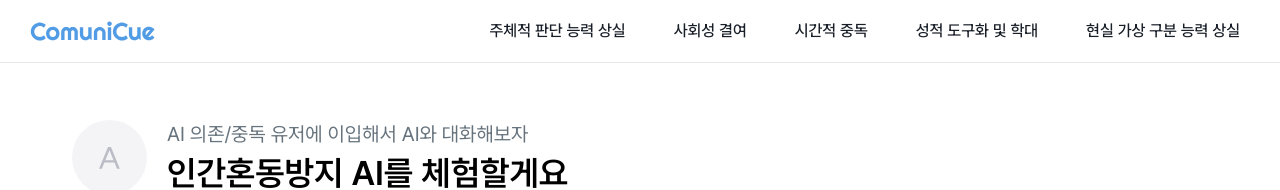
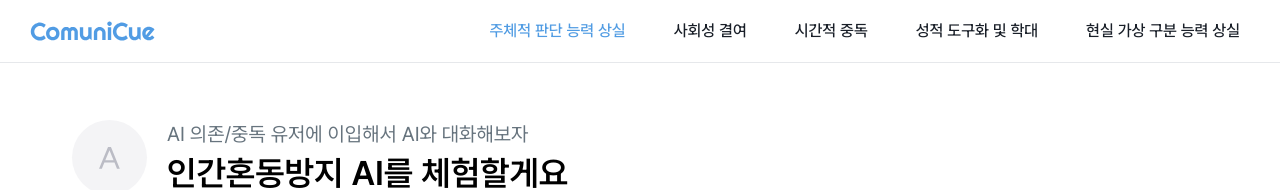
Before and after one commit to ddhelop/corporateDesign, a Next.js app: page /A/1 in a window 1280 px wide. Shown: the top 190 px of the page. Built offline with nearby package versions, Linux system fonts and the light colour scheme.

Commit message:
style: Header Common Style

```diff
--- a/src/components/layout/Header.tsx
+++ b/src/components/layout/Header.tsx
@@ -8,23 +8,14 @@ import Image from 'next/image';
 
 export default function Header() {
   const [mobileMenuOpen, setMobileMenuOpen] = useState(false);
-  const pathname = usePathname(); // 현재 경로를 얻습니다.
 
   // 특정 경로에 따라 스타일을 변경하는 조건부 클래스
-  const isJudgmentChat = pathname === '/judgment/chat/5';
-  const navClass = isJudgmentChat
-    ? 'fixed top-0 z-[100] w-full flex-shrink bg-[#191F28] text-white border-b border-[#E6E8EB]'
-    : 'fixed top-0 z-[100] w-full flex-shrink bg-white text-black border-b border-[#E6E8EB]';
+  const navClass =
+    'fixed top-0 z-[100] w-full flex-shrink bg-white text-black border-b border-[#E6E8EB]';
 
   const linkClass = (path: string) =>
     `hidden font-medium leading-5 lg:flex ${
-      pathname === path
-        ? isJudgmentChat
-          ? 'text-white'
-          : 'text-[#519CE3]'
-        : isJudgmentChat
-          ? 'text-white'
-          : 'text-[#191F28]'
+      path === '/' ? 'text-[#519CE3]' : 'text-[#191F28]'
     }`;
 
   return (
@@ -32,14 +23,14 @@ export default function Header() {
       <div className="mx-auto flex max-w-full items-center justify-between p-4 pr-[2.5rem]">
         <div className="flex lg:flex-1 lg:justify-between ">
           <>
-            <div>
+            <Link href={'/'}>
               <Image
                 src={'/icons/logo.svg'}
                 alt="logo"
                 width={153}
                 height={30}
               />
-            </div>
+            </Link>
             <div className="flex gap-12 justify-center items-center">
               <Link href="/" className={linkClass('/')}>
                 주체적 판단 능력 상실
```
